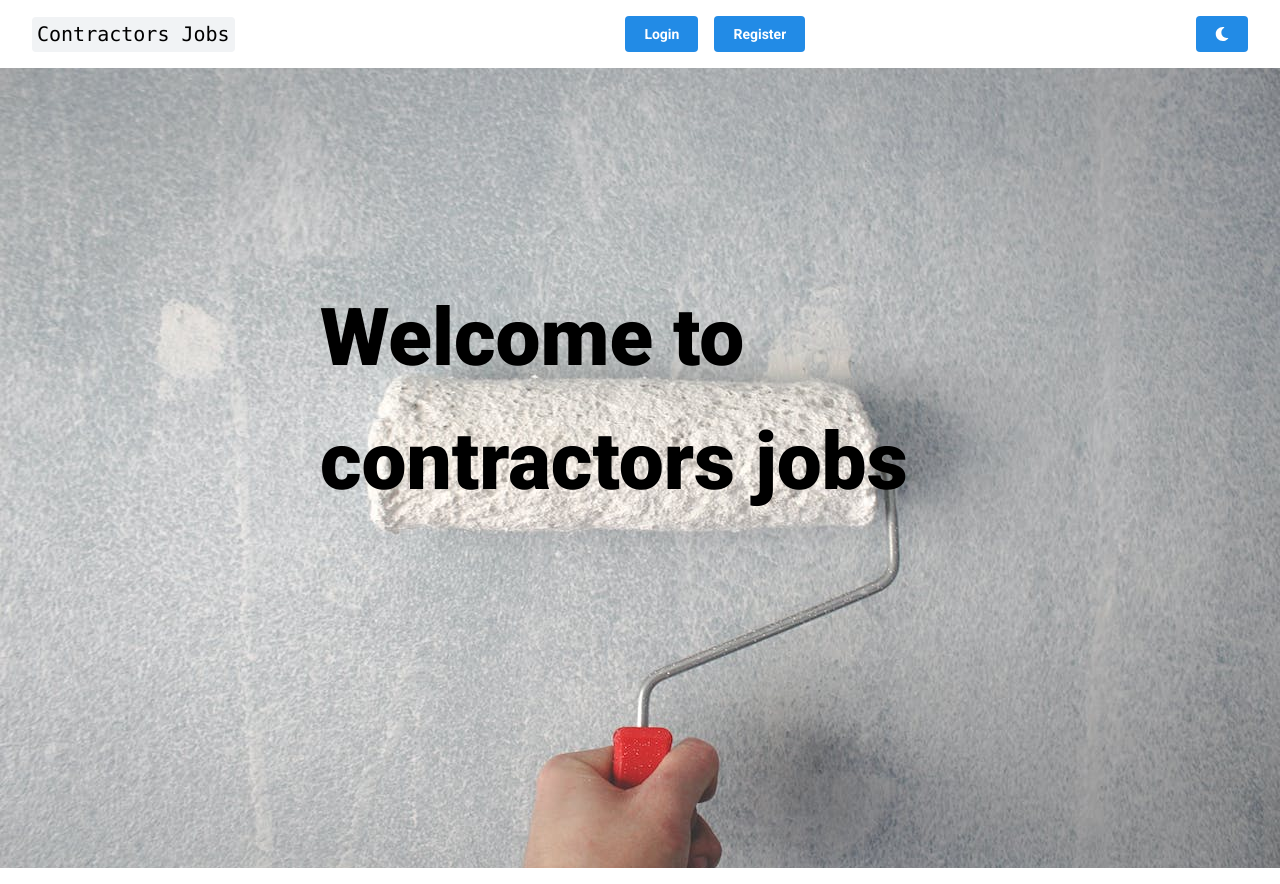
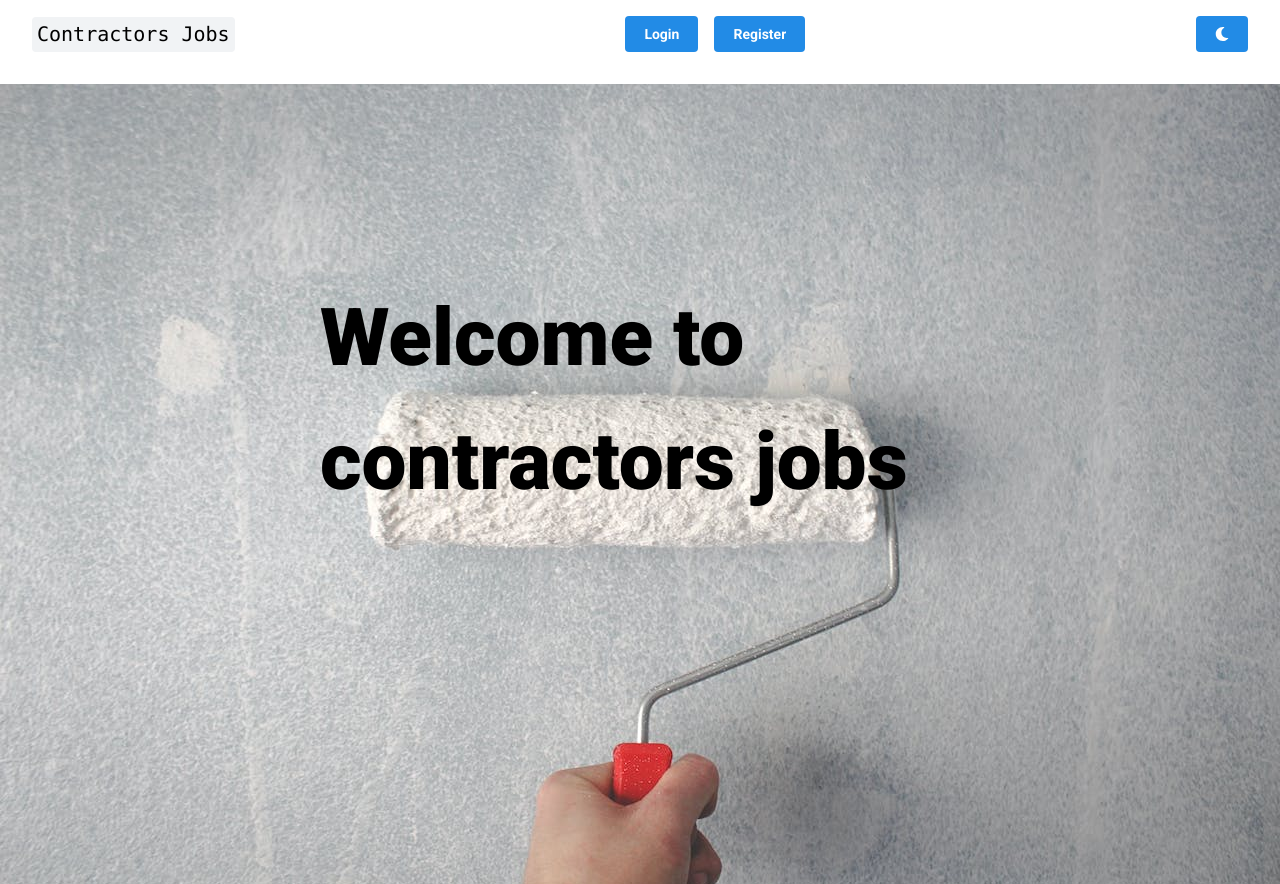
Before and after one commit to Daooobg/Contractors-todo-list, a React (Vite) app in the folder app/: page / in a window 1280 px wide. Built offline with nearby package versions, Linux system fonts and the light colour scheme.

Commit message:
refactor

```diff
--- a/app/src/components/layouts/MainLayout.jsx
+++ b/app/src/components/layouts/MainLayout.jsx
@@ -1,15 +1,15 @@
 import { Outlet } from 'react-router-dom';
-import { Box, Flex } from '@mantine/core';
+import { Box, Stack } from '@mantine/core';
 import Navigation from './Navigation';
 
 const MainLayout = () => {
     return (
-        <Flex h='100vh' direction={'column'}>
-            <Navigation />
-            <Box style={{ flex: '1' }}>
+        <Stack>
+            <Navigation style={{ width: '100%' }} />
+            <Box>
                 <Outlet />
             </Box>
-        </Flex>
+        </Stack>
     );
 };
 
```
